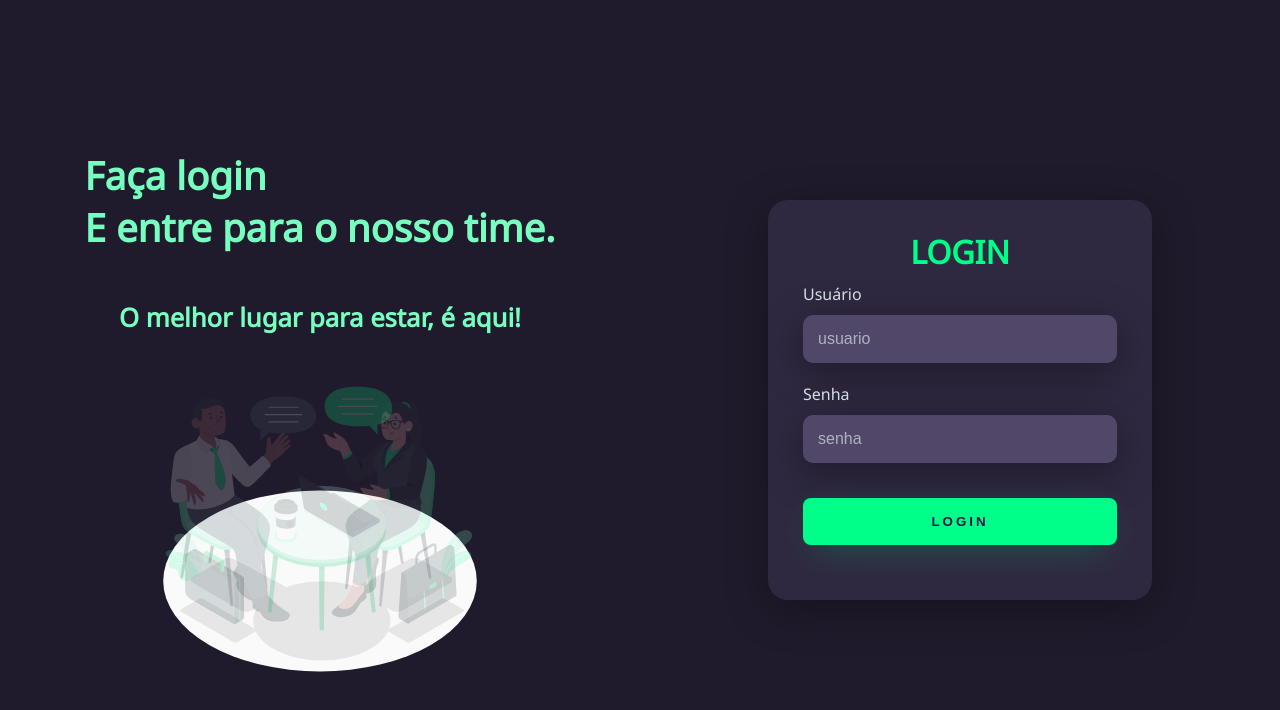
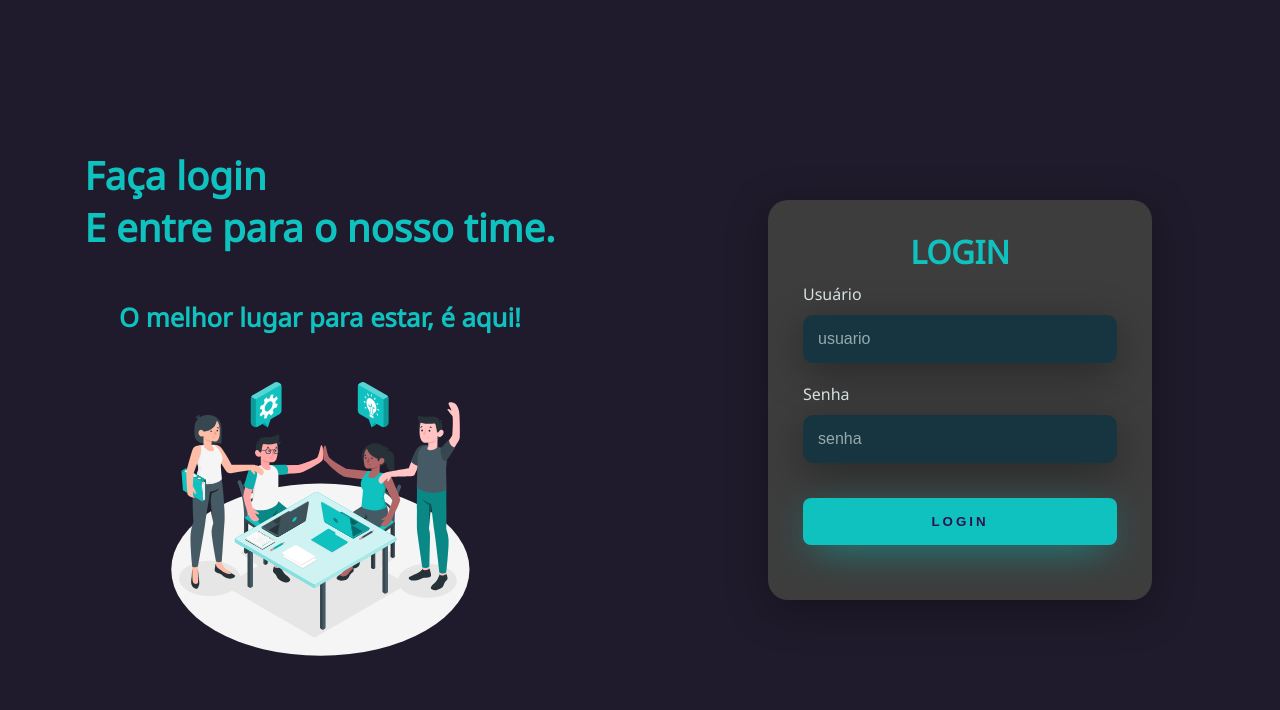
Before and after one commit to aaraoeller/Tela-de-Login, a plain HTML site: page index.html in a window 1280 px wide. Drawn offline with Linux system fonts and the light colour scheme.

Commit message:
Pronto
Algumas alterações

```diff
--- a/index.html
+++ b/index.html
@@ -13,7 +13,7 @@
         <div class="left-login">
             <h1>Faça login<br>E entre para o nosso time.</h1>
             <h2>O melhor lugar para estar, é aqui!</h2>
-            <img src="discussion-animate.svg" class="left-login-image" alt="discussion">
+            <img src="team-animate.svg" class="left-login-image" alt="team-animate">
         </div>
 
         <div class="right-login">
--- a/style.css
+++ b/style.css
@@ -29,12 +29,12 @@ body * {
 
 .left-login h1 {
     font-size: 3vw;
-    color: #77ffc0;
+    color: #0FC2C0;
 }
 
 .left-login h2 {
     font-size: 2vw;
-    color: #77ffc0;
+    color: #0FC2C0;
 }
 
 .left-login-image {
@@ -56,13 +56,13 @@ body * {
     align-items: center;
     flex-direction: column;
     padding: 30px 35px;
-    background: #2f2841;
+    background: #3D3D3D;
     border-radius: 20px;
     box-shadow: 0px 10px 40px #00000056;
 }
 
 .card-login h1 {
-    color: #00ff88;
+    color: #0FC2C0;
     font-weight: 800;
     margin: 0;
 }
@@ -81,7 +81,7 @@ body * {
     border: none;
     border-radius: 10px;
     padding: 15px;
-    background: #514869;
+    background: #173540;
     color: #f0ffffde;
     font-size: 12pt;
     box-shadow: 0px 10px 40px #00000056;
@@ -109,9 +109,9 @@ body * {
     font-weight: 800;
     letter-spacing: 3px;
     color: #2b134b;
-    background: #00ff88;
+    background: #0FC2C0;
     cursor: pointer;
-    box-shadow: 0px 10px 40px -12px #00ff8052;
+    box-shadow: 0px 10px 40px -12px #0CABA8;
 }
 
 @media only screen and (max-width: 950px){
```
Also changed, not shown: discussion-animate.svg (deleted), team-animate.svg (added).
